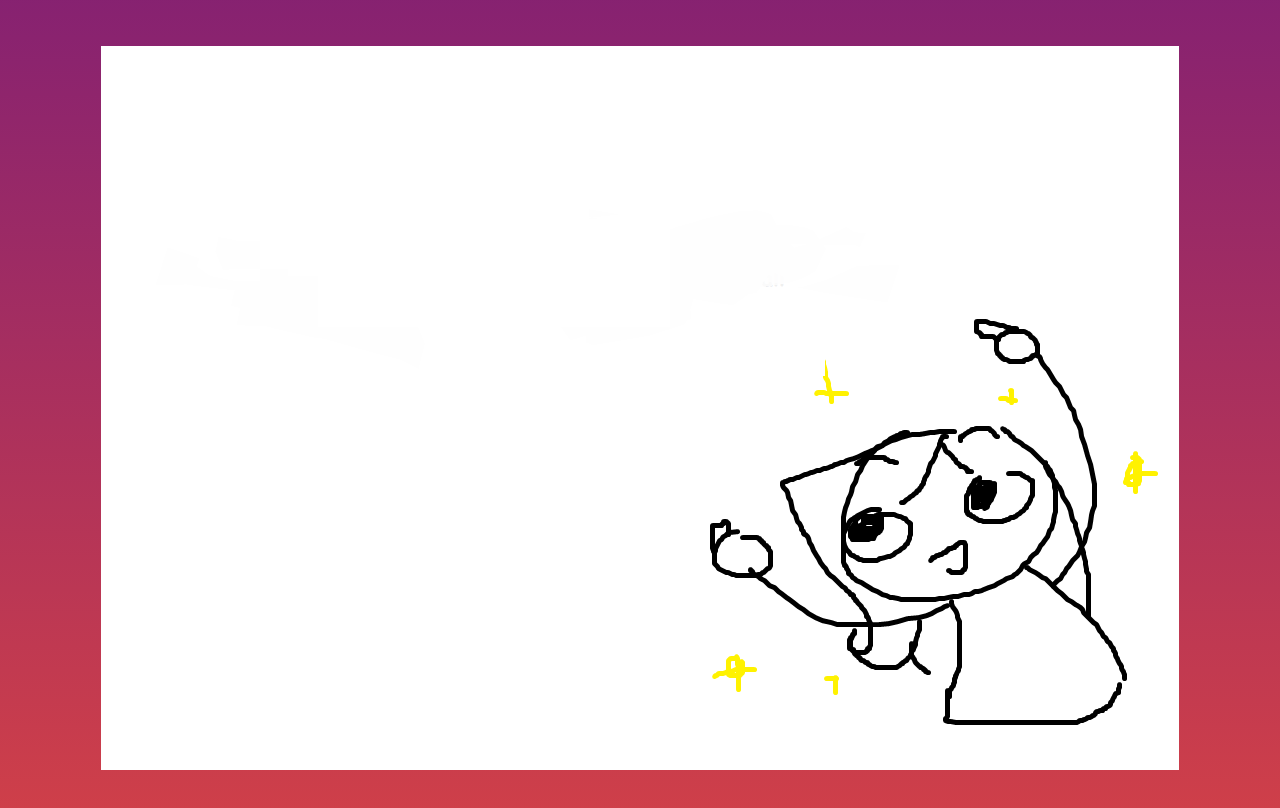
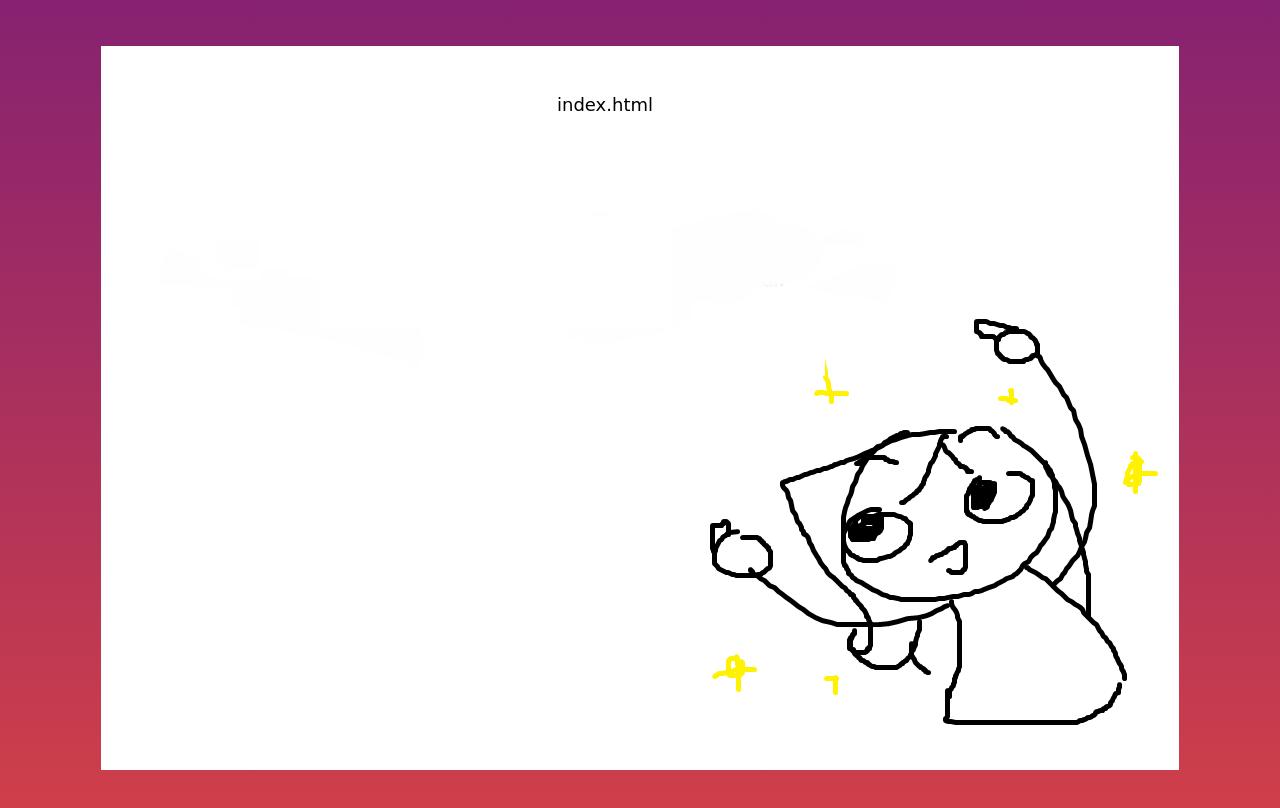
Before and after one commit to chlohal/sparkles, a plain HTML site: page index.html in a window 1280 px wide. Drawn offline with Linux system fonts and the light colour scheme.

Commit message:
Fixed error in text

```diff
--- a/index.html
+++ b/index.html
@@ -5,10 +5,17 @@
     <meta http-equiv="Content-type" content="text/html;charset=UTF-8">
     <meta name="viewport" content="width=device-width, initial-scale=1">
 
-    <title>8.2.8 Tic Tac Toe Methods | Dinner Coding Time</title>
+    <title>h</title>
 
     <script>
+        window.addEventListener("load", function() {
+            var box = document.querySelector("img").getBoundingClientRect();
+            var text = document.getElementById("text");
+            text.style.left = (box.left + 46) + "px";
+            text.style.top = (box.top + 48) + "px";
 
+            text.innerText = decodeURIComponent(window.location.pathname).substring(1).replace(/-/g, " ");
+        });
     </script>
 
     <style>
@@ -27,6 +34,14 @@
             background: -webkit-linear-gradient(90deg, hsla(356, 60%, 53%, 1) 0%, hsla(313, 60%, 33%, 1) 100%);
 
         }
+        span {
+            display: block;
+            position: absolute;
+            width: 506px;
+            text-align: right;
+            font-size: large;
+            font-family: 'Comic Sans', cursive;
+        }
     </style>
 </head>
 
```
